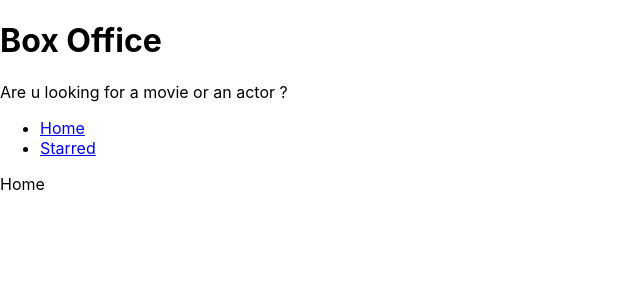
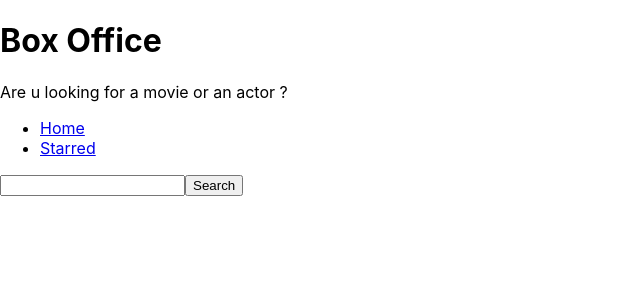
Before and after one commit to Toshitabendale06/box-office-app, a React (Create React App) app: page / in a window 1280 px wide. Shown: the top 300 px of the page, without its empty margins (0-640 px from the left). Built offline with nearby package versions, Linux system fonts and the light colour scheme.

Commit message:
added textbox for searching , Searched for show and button

```diff
--- a/src/pages/Home.jsx
+++ b/src/pages/Home.jsx
@@ -1,4 +1,25 @@
+import { useState } from "react";
 const Home = () => {
-  return <div>Home</div>;
+  const [searchStr, setSearchStr] = useState("");
+
+  const onSearchInputChange = (ev) => {
+    setSearchStr(ev.target.value);
+  };
+
+  const onSearch = async (ev) => {
+    ev.preventDefault();
+    const response = await fetch("https://api.tvmaze.com/search/shows?q=girls");
+    const body = await response.json();
+
+    // https://api.tvmaze.com/search/shows?q=girls
+  };
+  return (
+    <div>
+      <form onSubmit={onSearch}>
+        <input type="text" value={searchStr} onChange={onSearchInputChange} />
+        <button type="submit">Search </button>
+      </form>
+    </div>
+  );
 };
 export default Home;
```
